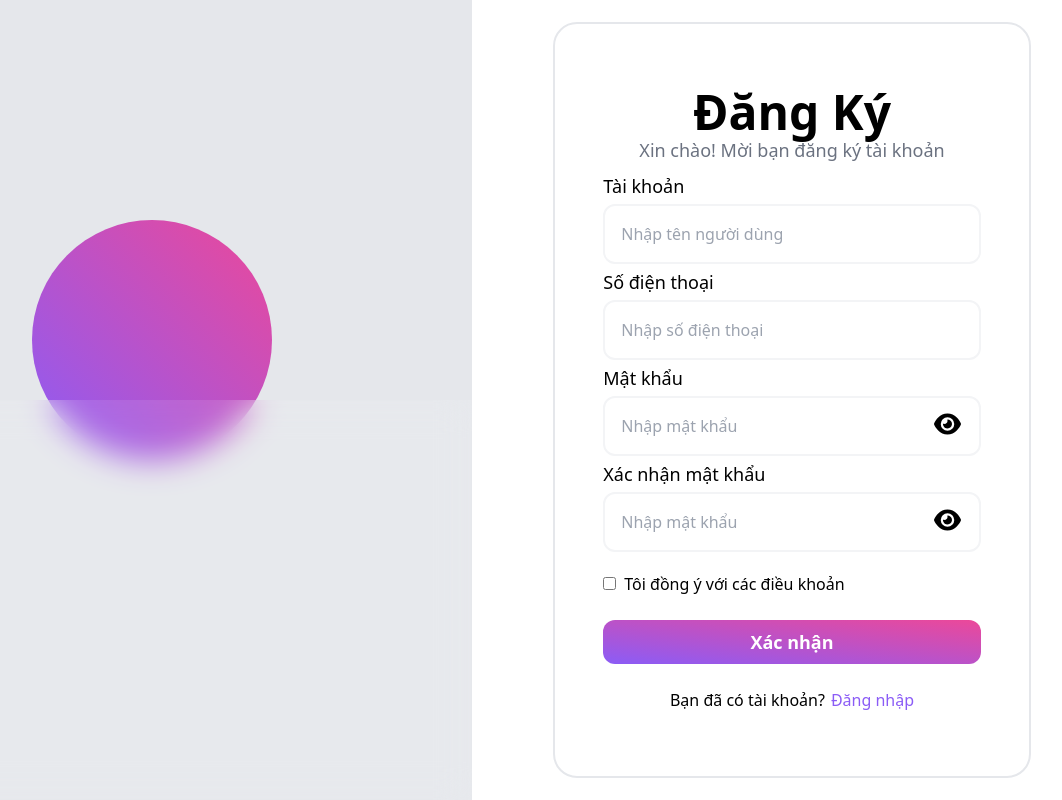
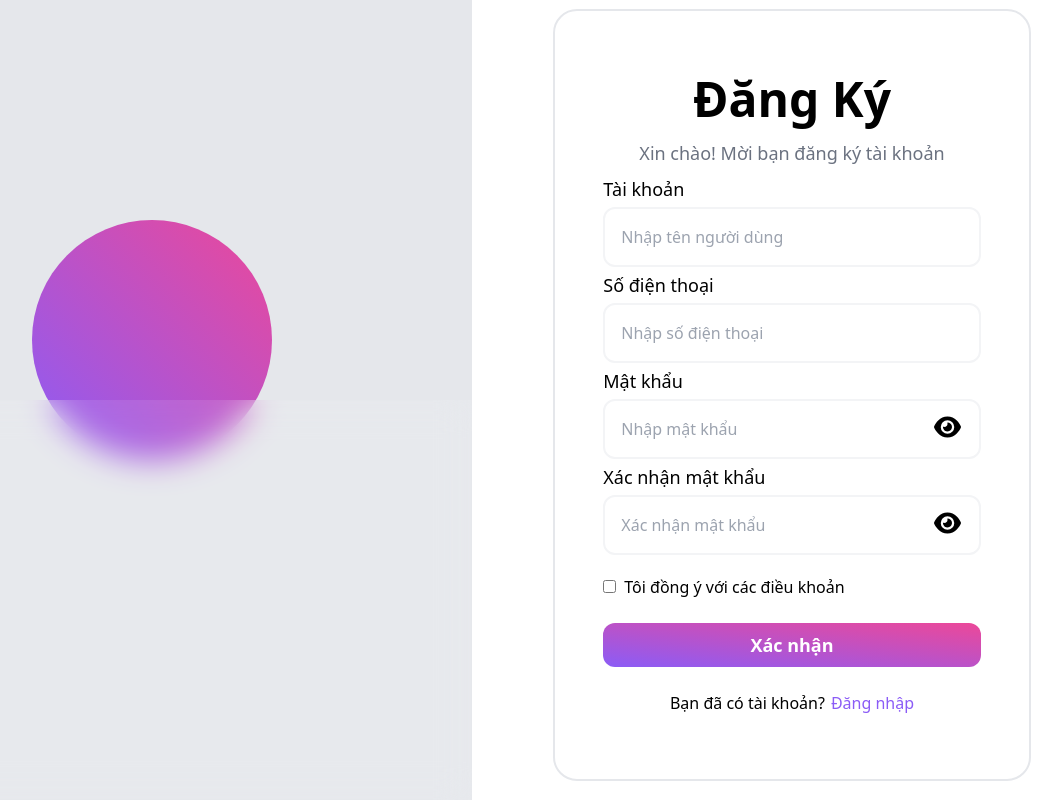
Before and after one commit to VihKag/Bookstore-Website, a React (Create React App) app in the folder fontend/: page / in a window 1280 px wide. Shown: the whole page, without its empty margins (168-1230 px from the left). Built offline with nearby package versions, Linux system fonts and the light colour scheme.

Commit message:
fix input password

```diff
--- a/fontend/src/pages/LoginPage.js
+++ b/fontend/src/pages/LoginPage.js
@@ -4,7 +4,7 @@ import PasswordApp from "./PasswordApp";
 const LoginPage = () => {
   return (
     <div className="bg-white px-12 py-16 mt-[-10px] rounded-3xl border-2 border-gray">
-      <h1 className="text-5xl font-semibold text-center mb-4">Đăng Nhập</h1>
+      <h1 className="text-5xl font-semibold text-center mb-2">Đăng Nhập</h1>
       <p className="font-medium text-lg text-gray-500 mt-4 ">
         Xin chào! Mời bạn đăng nhập tài khoản
       </p>
--- /dev/null
+++ b/fontend/src/pages/PasswordConfirm.js
@@ -0,0 +1,35 @@
+import React, { useState } from "react";
+import { FontAwesomeIcon } from "@fortawesome/react-fontawesome";
+import { faEye, faEyeSlash } from "@fortawesome/free-solid-svg-icons";
+const PasswordConfirm = () => {
+  const [open, setOpen] = useState(false);
+
+  const toggle = () => {
+    setOpen(!open);
+  };
+
+  return (
+    <React.Fragment>
+      <section>
+        <div className="w-5/5 mx-auto relative">
+          <div className="w-full">
+            <input
+              type={open === false ? "password" : "text"}
+              placeholder="Xác nhận mật khẩu"
+              className="w-full border-2 border-gray-100 rounded-xl p-4 mt-1 mb-1 bg-transparent"
+            />
+          </div>
+          <div className="text-2xl absolute top-4 right-5">
+            {open === false ? (
+              <FontAwesomeIcon icon={faEye} onClick={toggle} />
+            ) : (
+              <FontAwesomeIcon icon={faEyeSlash} onClick={toggle} />
+            )}
+          </div>
+        </div>
+      </section>
+    </React.Fragment>
+  );
+};
+
+export default PasswordConfirm;
--- a/fontend/src/pages/SignupPage.js
+++ b/fontend/src/pages/SignupPage.js
@@ -1,10 +1,11 @@
 import * as React from "react";
 import PasswordApp from "./PasswordApp";
+import PasswordConfirm from "./PasswordConfirm";
 export default function SignupPage() {
   return (
-    <div className="bg-white px-12 py-16 rounded-3xl border-2 border-gray">
-      <h1 className="text-5xl font-semibold text-center">Đăng Ký</h1>
-      <p className=" text-center font-medium text-lg text-gray-500 mt- ">
+    <div className="bg-white px-12 py-16 mt-[-10px] rounded-3xl border-2 border-gray">
+      <h1 className="text-5xl font-semibold text-center mb-2">Đăng Ký</h1>
+      <p className=" text-center font-medium text-lg text-gray-500 mt-4 ">
         Xin chào! Mời bạn đăng ký tài khoản
       </p>
       <div className="mt-2">
@@ -38,7 +39,7 @@ export default function SignupPage() {
             placeholder="Nhập lại mật khẩu"
             type="password"
           /> */}
-          <PasswordApp />
+          <PasswordConfirm />
         </div>
         <div className="mt-4 flex justify-between items-center">
           <div>
```
